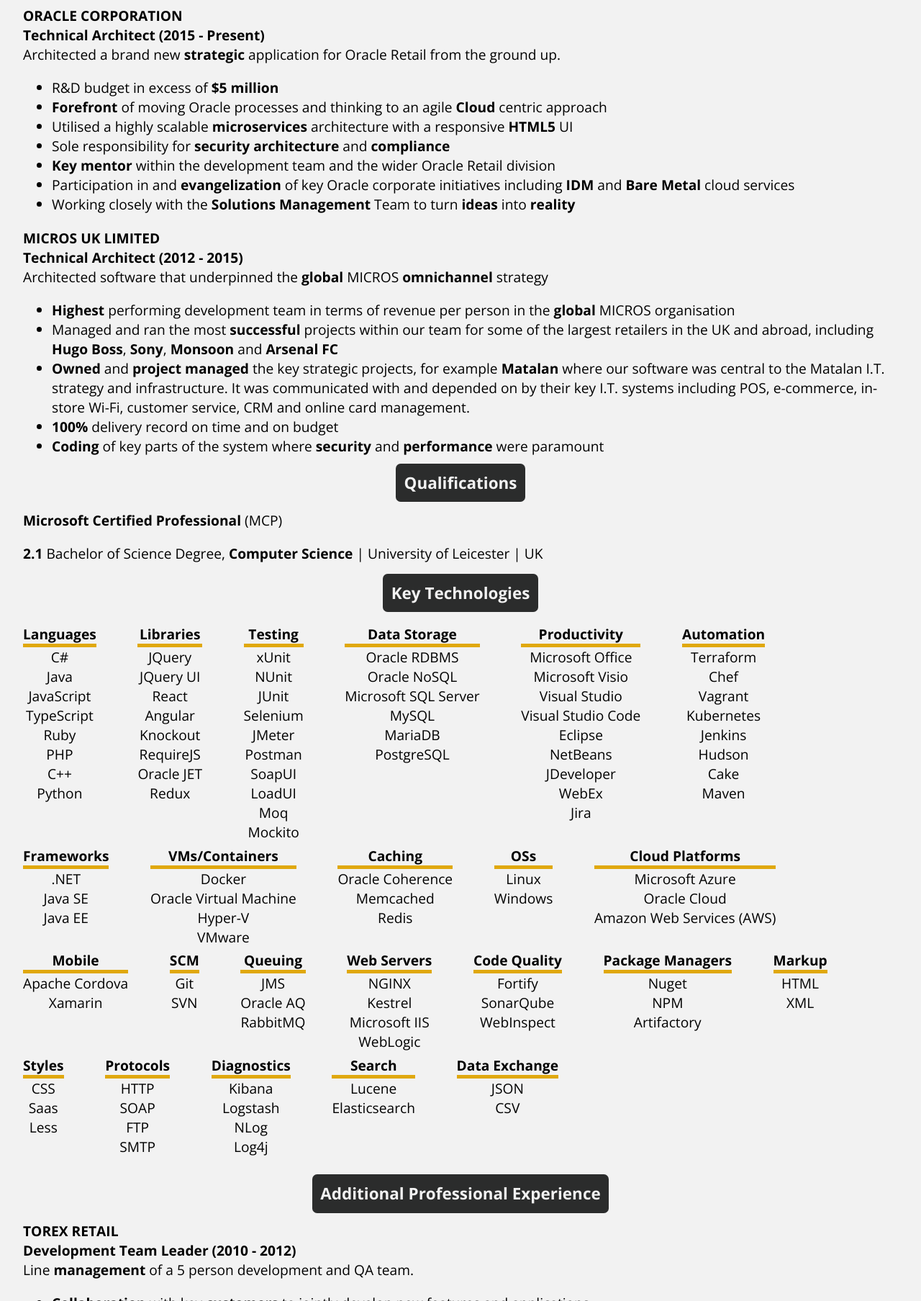
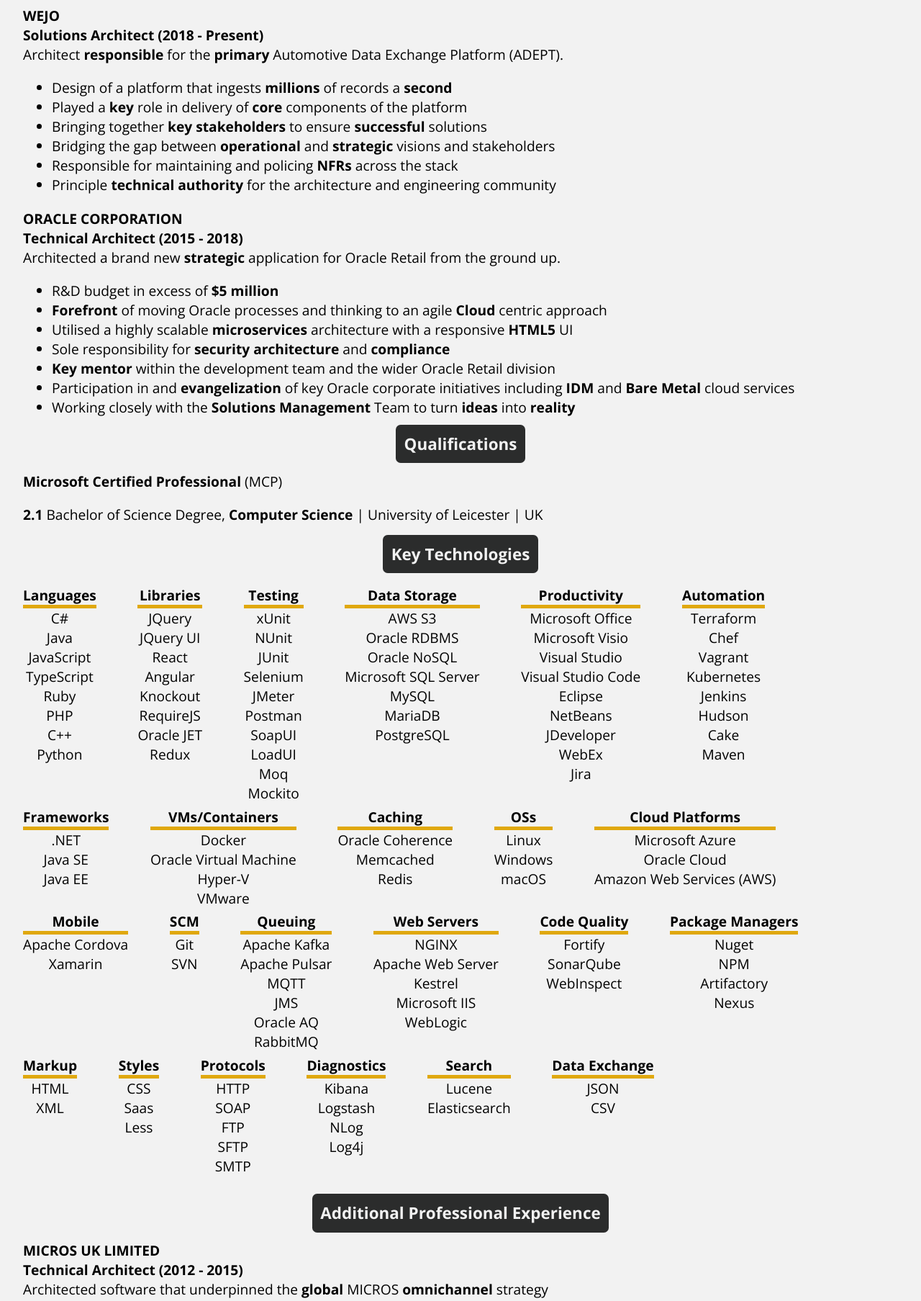
Before and after one commit to chriscamplejohn/chriscamplejohn.github.io, a plain HTML site: page cv.html in a window 1280 px wide. Shown: the part 803-2610 px from the top of the page at 72% size. Drawn offline with nearby package versions, Linux system fonts and the light colour scheme.

Commit message:
- Added wejo

```diff
--- a/cv.css
+++ b/cv.css
@@ -233,8 +233,9 @@
         background: #ffffff;
     }
 
-    #primary-sections {
-        page-break-after: always;
+    .pb {
+        page-break-before: always;
+        margin-top: 2em;
     }
 
     #secondary-sections {
--- a/cv.html
+++ b/cv.html
@@ -86,9 +86,22 @@
                     </section>
                     <section id="experience">
                         <h1><span class="psh">Recent Professional Experience</span></h1>
+                        <section id="wejo" class="rre">
+                            <h1>wejo</h1>
+                            <h2>Solutions Architect (2018 - Present)</h2>
+                            <p>Architect <b>responsible</b> for the <b>primary</b> Automotive Data Exchange Platform (ADEPT).</p>
+                            <ul>
+                                <li>Design of a platform that ingests <b>millions</b> of records a <b>second</b></li>
+                                <li>Played a <b>key</b> role in delivery of <b>core</b> components of the platform</li>
+                                <li>Bringing together <b>key stakeholders</b> to ensure <b>successful</b> solutions</li>
+                                <li>Bridging the gap between <b>operational</b> and <b>strategic</b> visions and stakeholders</li>
+                                <li>Responsible for maintaining and policing <b>NFRs</b> across the stack</li>
+                                <li>Principle <b>technical authority</b> for the architecture and engineering community</li>
+                            </ul>
+                        </section>
                         <section id="oracle" class="rre">
                             <h1>Oracle Corporation</h1>
-                            <h2>Technical Architect (2015 - Present)</h2>
+                            <h2>Technical Architect (2015 - 2018)</h2>
                             <p>Architected a brand new <b>strategic</b> application for Oracle Retail from the ground up.</p>
                             <ul>
                                 <li>R&amp;D budget in excess of <strong>$5 million</strong></li>
@@ -100,18 +113,6 @@
                                 <li>Working closely with the <strong>Solutions Management</strong> Team to turn <b>ideas</b> into <b>reality</b></li>
                             </ul>
                         </section>
-                        <section id="micros" class="rre">
-                            <h1>MICROS UK Limited</h1>
-                            <h2>Technical Architect (2012 - 2015)</h2>
-                            <p>Architected software that underpinned the <b>global</b> MICROS <strong>omnichannel</strong> strategy</p>
-                            <ul>
-                                <li><b>Highest</b> performing development team in terms of revenue per person in the <strong>global</strong> MICROS organisation</li>
-                                <li>Managed and ran the most <b>successful</b> projects within our team for some of the largest retailers in the UK and abroad, including <strong>Hugo Boss</strong>, <strong>Sony</strong>, <strong>Monsoon</strong> and <strong>Arsenal FC</strong></li>
-                                <li><b>Owned</b> and <strong>project managed</strong> the key strategic projects, for example <strong>Matalan</strong> where our software was central to the Matalan I.T. strategy and infrastructure. It was communicated with and depended on by their key I.T. systems including POS, e-commerce, in-store Wi-Fi, customer service, CRM and online card management.</li>
-                                <li><strong>100%</strong> delivery record on time and on budget</li>
-                                <li><strong>Coding</strong> of key parts of the system where <strong>security</strong> and <strong>performance</strong> were paramount</li>
-                            </ul>
-                        </section>
                     </section>
                     <section id="education">
                         <h1><span class="psh">Qualifications</span></h1>
@@ -119,7 +120,7 @@
                         <p><b>2.1</b> Bachelor of Science Degree, <strong>Computer Science</strong> | University of Leicester | UK</p>
                     </section>
                 </div>
-                <div id="secondary-sections" class="psg">
+                <div id="secondary-sections" class="psg pb">
                     <section id="technologies">
                         <h1><span class="psh">Key Technologies</span></h1>
                         <section id="languages" class="ts">
@@ -166,6 +167,7 @@
                         <section id="data-storage" class="ts">
                             <h1>Data Storage</h1>
                             <ul>
+                                <li>AWS S3</li>
                                 <li>Oracle RDBMS</li>
                                 <li>Oracle NoSQL</li>
                                 <li>Microsoft SQL Server</li>
@@ -231,6 +233,7 @@
                             <ul>
                                 <li>Linux</li>
                                 <li>Windows</li>
+                                <li>macOS</li>
                             </ul>
                         </section>
                         <section id="cloud-platforms" class="ts">
@@ -258,6 +261,9 @@
                         <section id="queuing" class="ts">
                             <h1>Queuing</h1>
                             <ul>
+                                <li>Apache Kafka</li>
+                                <li>Apache Pulsar</li>
+                                <li>MQTT</li>
                                 <li>JMS</li>
                                 <li>Oracle AQ</li>
                                 <li>RabbitMQ</li>
@@ -267,6 +273,7 @@
                             <h1>Web Servers</h1>
                             <ul>
                                 <li>NGINX</li>
+                                <li>Apache Web Server</li>
                                 <li>Kestrel</li>
                                 <li>Microsoft IIS</li>
                                 <li>WebLogic</li>
@@ -286,6 +293,7 @@
                                 <li>Nuget</li>
                                 <li>NPM</li>
                                 <li>Artifactory</li>
+                                <li>Nexus</li>
                             </ul>
                         </section>
                         <section id="markup" class="ts">
@@ -309,6 +317,7 @@
                                 <li>HTTP</li>
                                 <li>SOAP</li>
                                 <li>FTP</li>
+                                <li>SFTP</li>
                                 <li>SMTP</li>
                             </ul>
                         </section>
@@ -336,8 +345,20 @@
                             </ul>
                         </section>
                     </section>
-                    <section id="additional-experience">
+                    <section id="additional-experience" class="pb">
                         <h1><span class="psh">Additional Professional Experience</span></h1>
+                        <section id="micros" class="rre">
+                            <h1>MICROS UK Limited</h1>
+                            <h2>Technical Architect (2012 - 2015)</h2>
+                            <p>Architected software that underpinned the <b>global</b> MICROS <strong>omnichannel</strong> strategy</p>
+                            <ul>
+                                <li><b>Highest</b> performing development team in terms of revenue per person in the <strong>global</strong> MICROS organisation</li>
+                                <li>Managed and ran the most <b>successful</b> projects within our team for some of the largest retailers in the UK and abroad, including <strong>Hugo Boss</strong>, <strong>Sony</strong>, <strong>Monsoon</strong> and <strong>Arsenal FC</strong></li>
+                                <li><b>Owned</b> and <strong>project managed</strong> the key strategic projects, for example <strong>Matalan</strong> where our software was central to the Matalan I.T. strategy and infrastructure. It was communicated with and depended on by their key I.T. systems including POS, e-commerce, in-store Wi-Fi, customer service, CRM and online card management.</li>
+                                <li><strong>100%</strong> delivery record on time and on budget</li>
+                                <li><strong>Coding</strong> of key parts of the system where <strong>security</strong> and <strong>performance</strong> were paramount</li>
+                            </ul>
+                        </section>
                         <section id="torex-dev-lead" class="rre">
                             <h1>Torex Retail</h1>
                             <h2>Development Team Leader (2010 - 2012)</h2>
```
